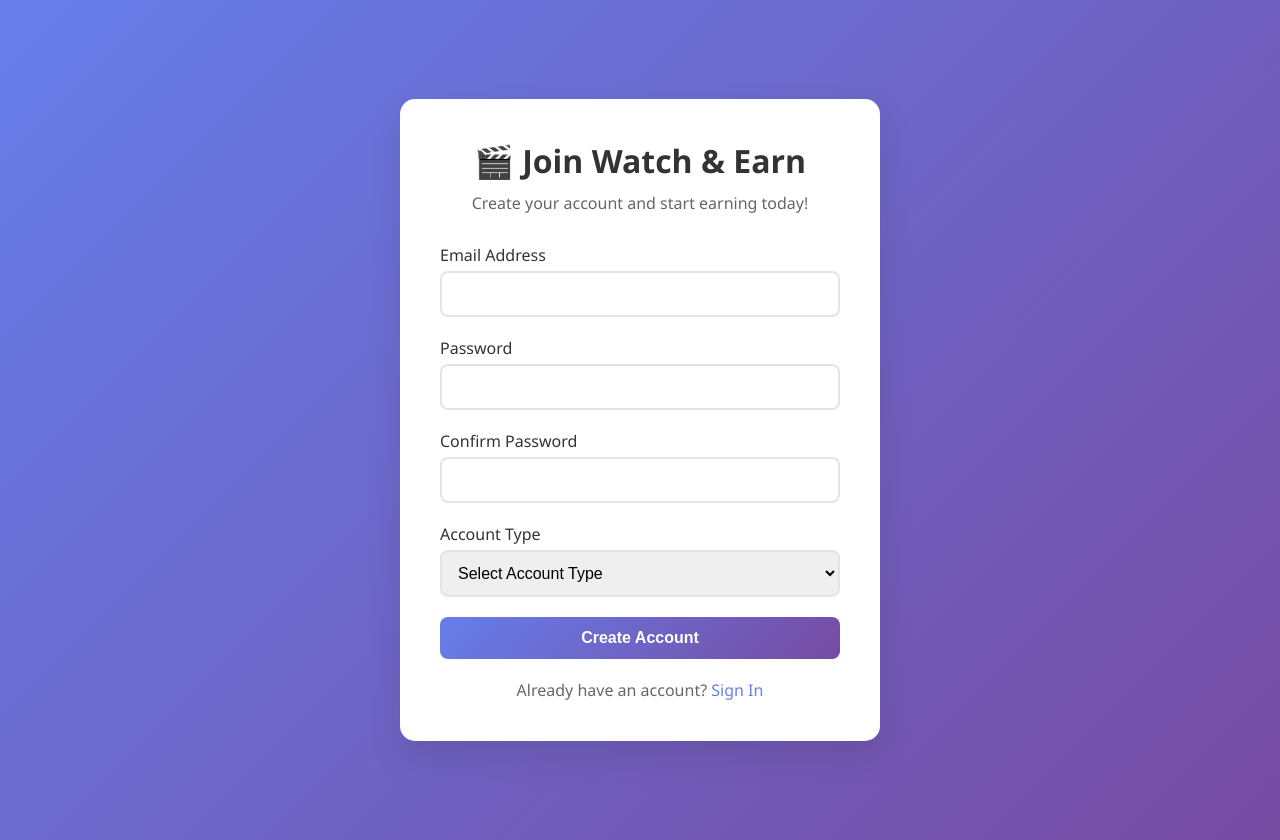
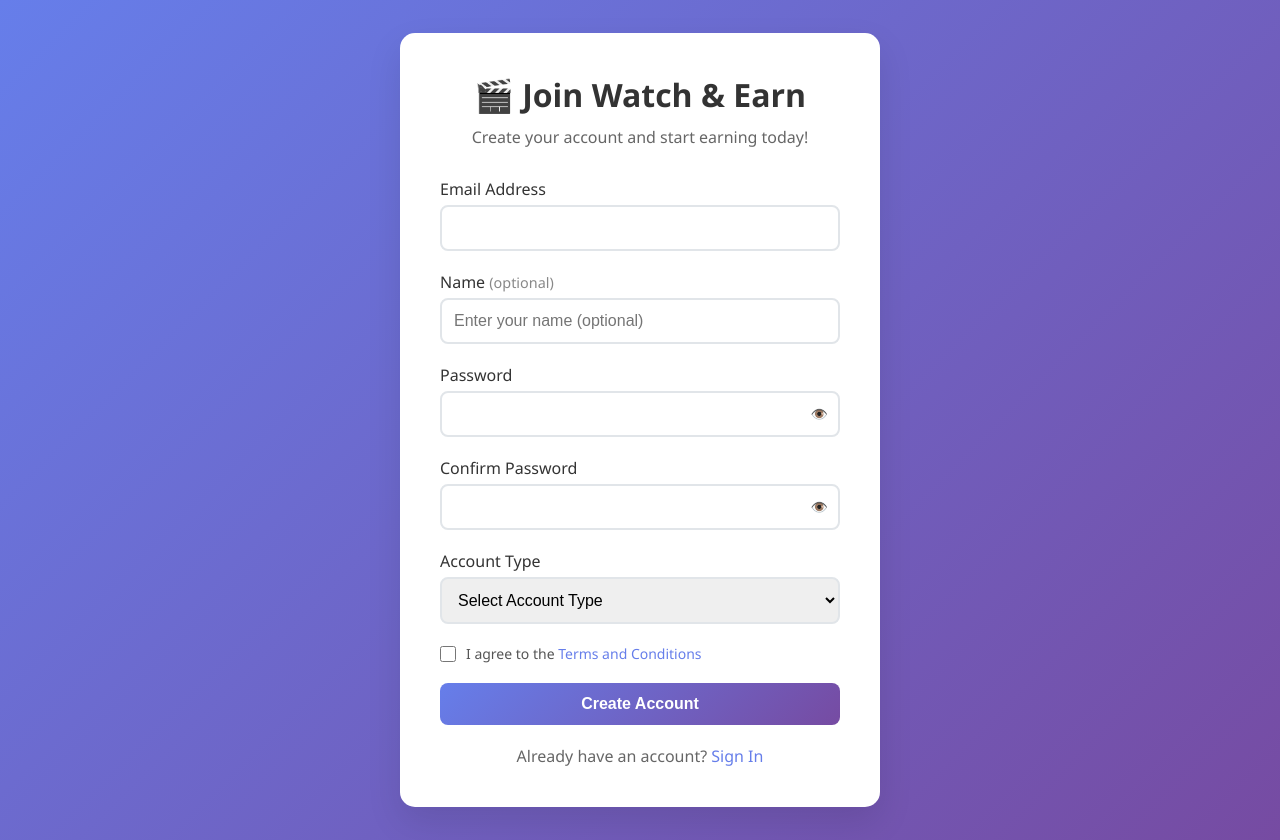
Before and after one commit to grace363/Watch, a Python web app: template templates/register.html in a window 1280 px wide. Run offline with Jinja, Linux system fonts and the light colour scheme; the template is opened without the code that fills it, so the values that code supplies are empty.

Commit message:
Update register.html

```diff
--- a/templates/register.html
+++ b/templates/register.html
@@ -60,6 +60,52 @@
             outline: none;
             border-color: #667eea;
         }
+        .password-container {
+            position: relative;
+        }
+        .password-toggle {
+            position: absolute;
+            right: 12px;
+            top: 50%;
+            transform: translateY(-50%);
+            background: none;
+            border: none;
+            cursor: pointer;
+            color: #666;
+            font-size: 14px;
+            padding: 0;
+            outline: none;
+        }
+        .password-toggle:hover {
+            color: #667eea;
+        }
+        .checkbox-group {
+            display: flex;
+            align-items: flex-start;
+            gap: 10px;
+            margin-bottom: 20px;
+        }
+        .checkbox-group input[type="checkbox"] {
+            width: auto;
+            margin: 0;
+            margin-top: 2px;
+            min-width: 16px;
+            min-height: 16px;
+        }
+        .checkbox-group label {
+            margin: 0;
+            font-weight: normal;
+            font-size: 14px;
+            line-height: 1.4;
+            color: #555;
+        }
+        .checkbox-group a {
+            color: #667eea;
+            text-decoration: none;
+        }
+        .checkbox-group a:hover {
+            text-decoration: underline;
+        }
         .register-btn {
             width: 100%;
             background: linear-gradient(135deg, #667eea 0%, #764ba2 100%);
@@ -115,6 +161,11 @@
             margin-top: 10px;
             color: #667eea;
         }
+        .optional-label {
+            color: #888;
+            font-size: 0.9em;
+            font-weight: normal;
+        }
     </style>
 </head>
 <body>
@@ -135,13 +186,28 @@
             </div>
 
             <div class="form-group">
+                <label for="name">Name <span class="optional-label">(optional)</span></label>
+                <input type="text" id="name" name="name" placeholder="Enter your name (optional)">
+            </div>
+
+            <div class="form-group">
                 <label for="password">Password</label>
-                <input type="password" id="password" name="password" required minlength="6">
+                <div class="password-container">
+                    <input type="password" id="password" name="password" required minlength="6">
+                    <button type="button" class="password-toggle" onclick="togglePassword('password')">
+                        👁️
+                    </button>
+                </div>
             </div>
 
             <div class="form-group">
                 <label for="confirm_password">Confirm Password</label>
-                <input type="password" id="confirm_password" name="confirm_password" required>
+                <div class="password-container">
+                    <input type="password" id="confirm_password" name="confirm_password" required>
+                    <button type="button" class="password-toggle" onclick="togglePassword('confirm_password')">
+                        👁️
+                    </button>
+                </div>
             </div>
 
             <div class="form-group">
@@ -151,6 +217,13 @@
                     <option value="User">User (Watch Videos & Earn)</option>
                     <option value="YouTuber">YouTuber (Upload Videos)</option>
                 </select>
+            </div>
+
+            <div class="checkbox-group">
+                <input type="checkbox" id="agree_terms" name="agree_terms" required>
+                <label for="agree_terms">
+                    I agree to the <a href="terms.html" target="_blank">Terms and Conditions</a>
+                </label>
             </div>
 
             <button type="submit" class="register-btn" id="registerBtn">
@@ -168,6 +241,19 @@
     </div>
 
     <script>
+        function togglePassword(fieldId) {
+            const field = document.getElementById(fieldId);
+            const button = field.nextElementSibling;
+
+            if (field.type === 'password') {
+                field.type = 'text';
+                button.textContent = '🙈';
+            } else {
+                field.type = 'password';
+                button.textContent = '👁️';
+            }
+        }
+
         document.getElementById('registerForm').addEventListener('submit', async function(e) {
             e.preventDefault();
 
```
